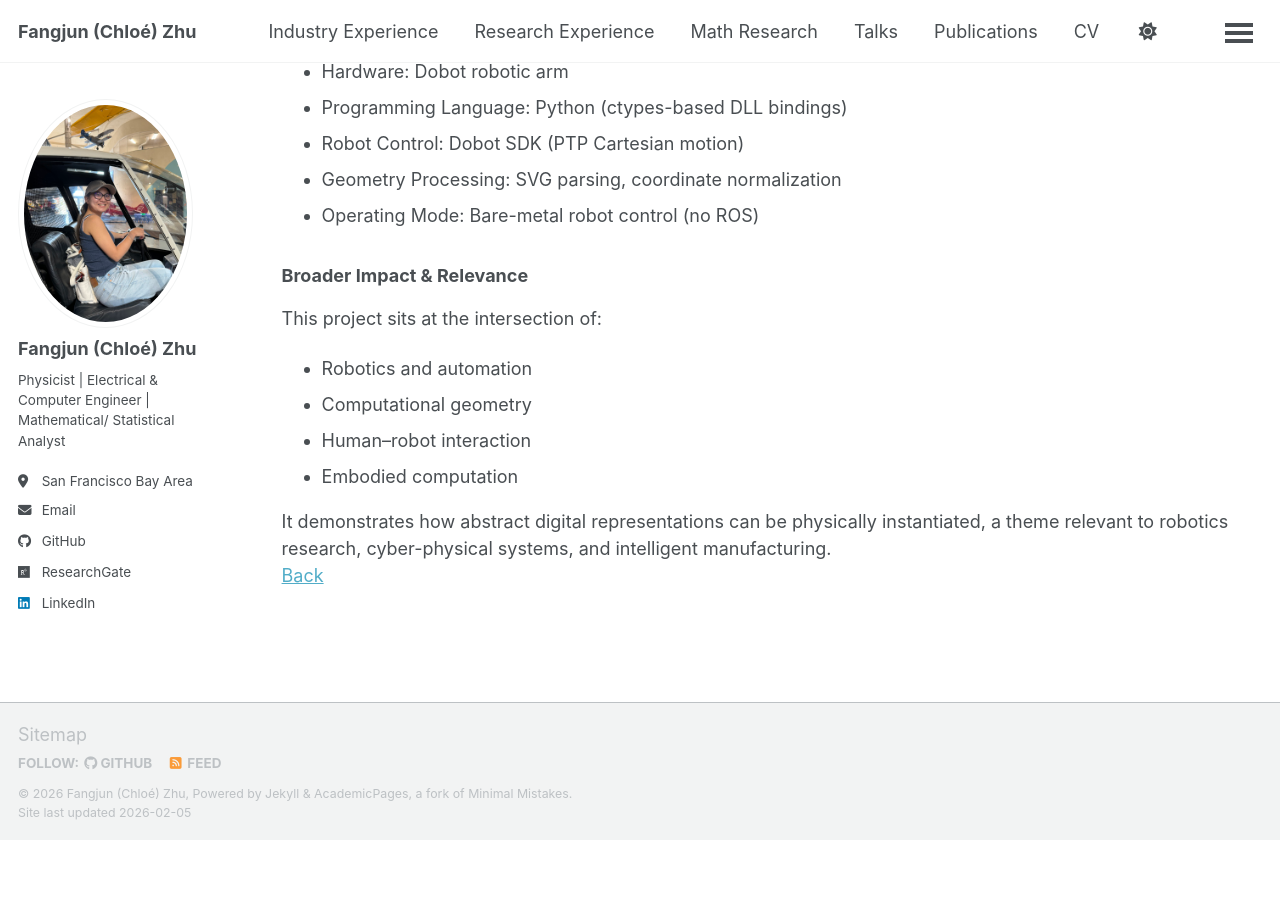
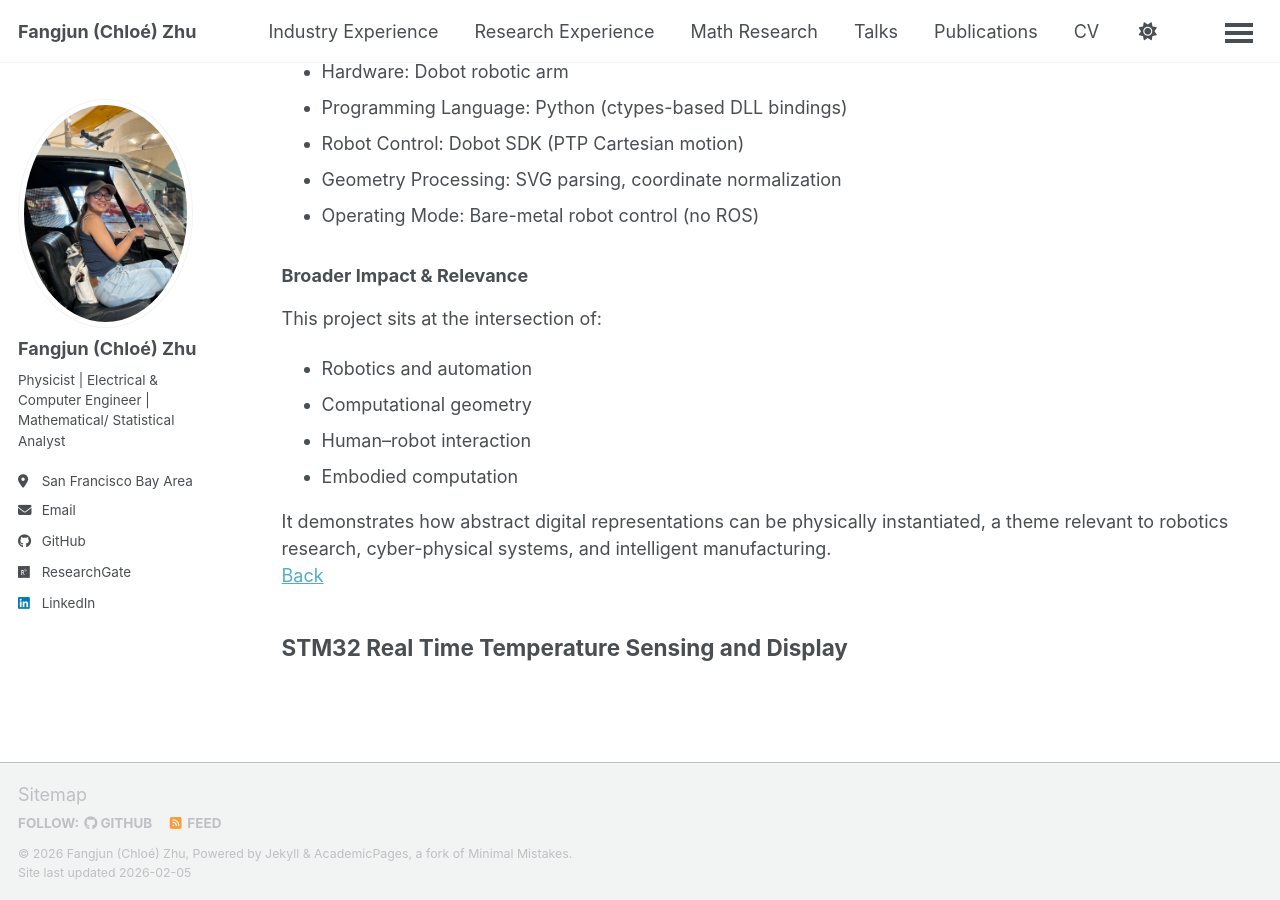
Before and after one commit to ChloeZhu1/ChloeZhu1.github.io, a Jekyll site: the page built from _pages/physics-and-engineering-research.md, in a window 1280 px wide and 900 px high, scrolled down 5261 px. Built offline with Jekyll 4.4.1, drawn with Linux system fonts in a browser that asks for light colours; a script bundle is joined from its source files by our own code; library files that are not in the unit come from our copies; before the commit the page ends 6101 px from its top, so only the background shows below that.

Commit message:
Update physics-and-engineering-research.md

```diff
--- a/_pages/physics-and-engineering-research.md
+++ b/_pages/physics-and-engineering-research.md
@@ -121,3 +121,5 @@ This project sits at the intersection of:
 
 It demonstrates how abstract digital representations can be physically instantiated, a theme relevant to robotics research, cyber-physical systems, and intelligent manufacturing.<br>
 [Back](https://chloezhu1.github.io/research-experience/#db)
+
+<h2 id="sta">STM32 Real Time Temperature Sensing and Display</h2>
```
